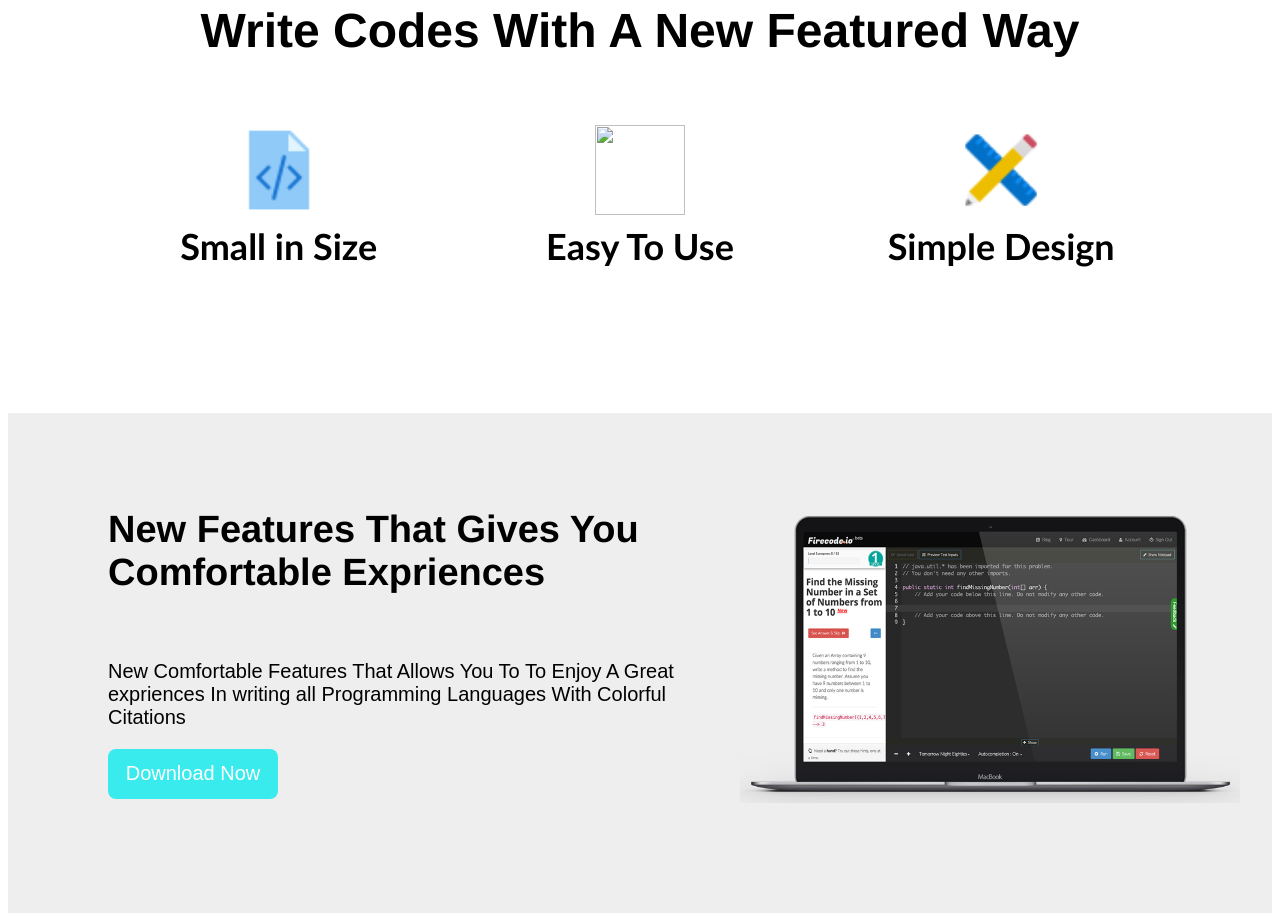
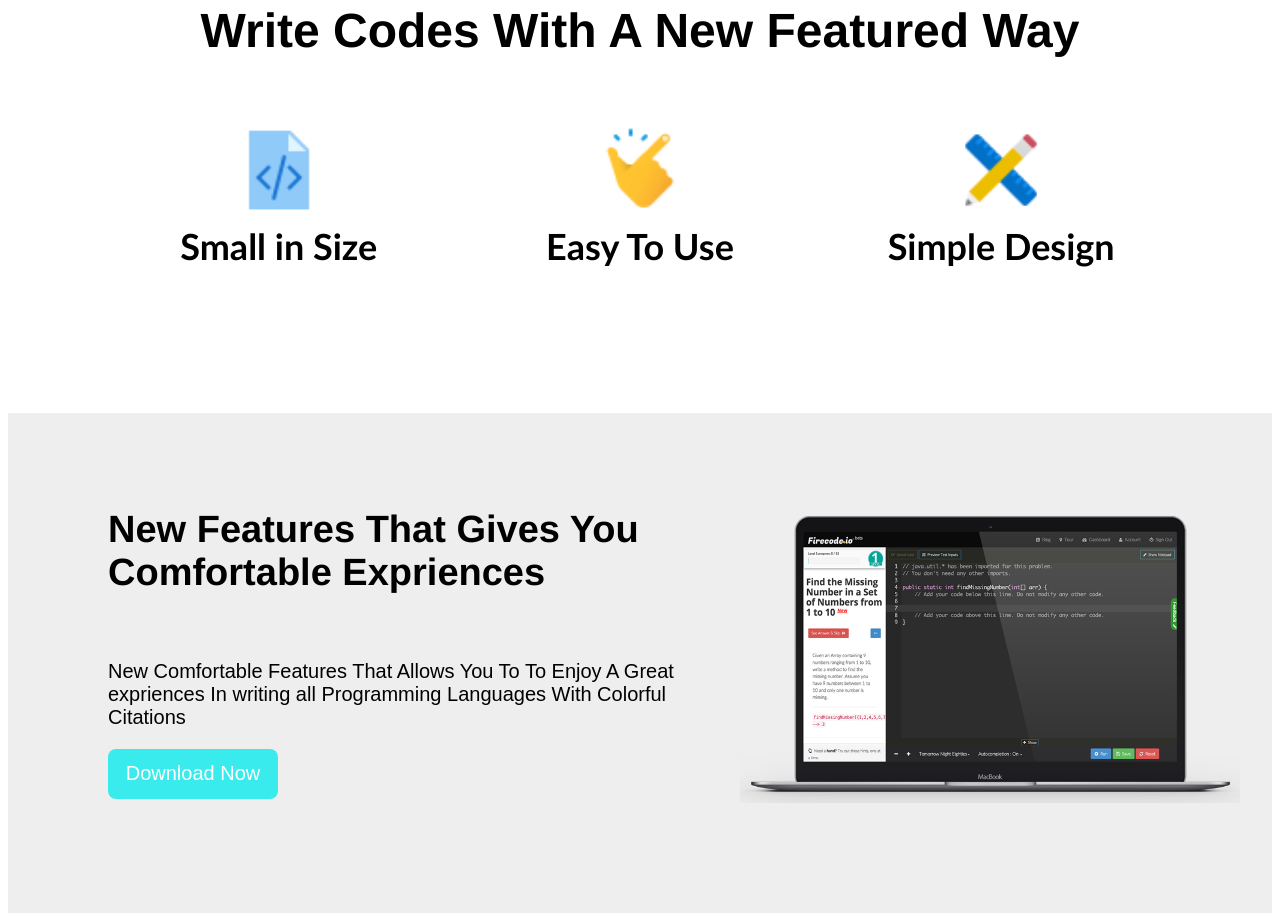
Before and after one commit to A7mad-Design/Coderz-The-New-Code-Software, a plain HTML site: page index.html in a window 1280 px wide. Shown: the part 898-1820 px from the top of the page. Drawn offline with Linux system fonts and the light colour scheme; files whose address does not match are found by name.

Commit message:
finally it was the same problem bro
Check the line 73 and make the others with that way too..

```diff
--- a/index.html
+++ b/index.html
@@ -70,7 +70,7 @@
         <h2>Small in Size</h2>
     </div><!-- /About-item -->
     <div class="About-item">
-        <img src="../Project/Img/icon/icons8-easy-48.png">
+        <img src="img/icon/icons8-easy-48.png">
         <h2>Easy To Use</h2>
     </div><!-- /About-item -->
     <div class="About-item">
```
